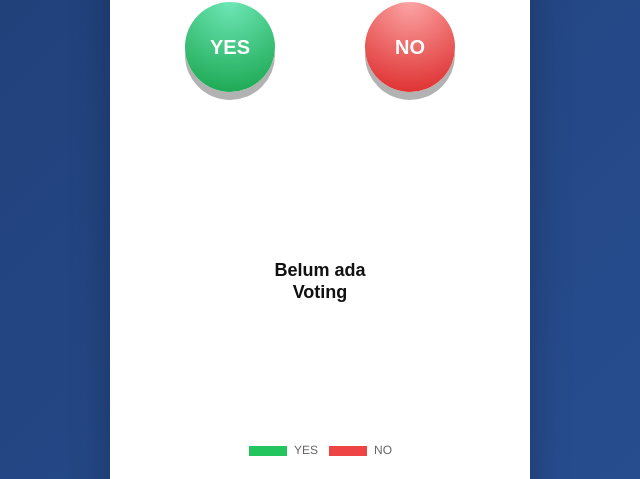
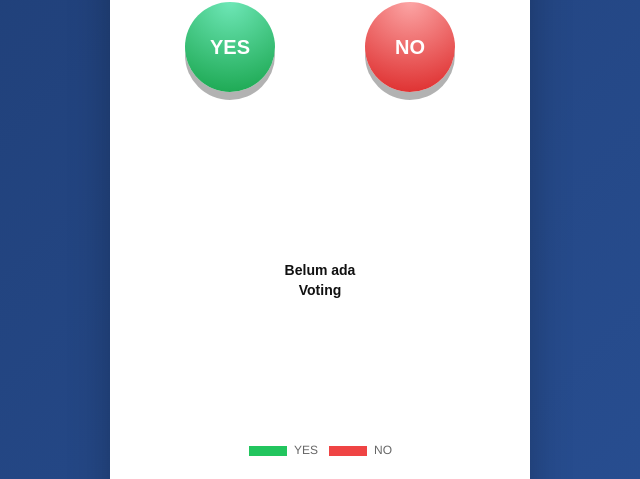
Before and after one commit to syaafia/voting-yes-no, a plain HTML site: page index.html in a window 1280 px wide. Shown: the part 181-660 px from the top of the page, 320-960 px from the left. Drawn offline with nearby package versions, Linux system fonts and the light colour scheme.

Commit message:
index.html

```diff
--- a/index.html
+++ b/index.html
@@ -100,21 +100,30 @@
       ctx.save();
 
       const total = yes + no;
-      let text = total === 0
-        ? 'Belum ada\nVoting'
-        : `${Math.round((yes/total)*100)}% YES\n${yes} / ${total}`;
+      let lines = [];
 
-      ctx.font = 'bold 18px Arial';
+      if (total === 0) {
+        lines = ['Belum ada', 'Voting'];
+      } else {
+        const yesPercent = Math.round((yes / total) * 100);
+        const noPercent = Math.round((no / total) * 100);
+
+        lines = [
+          `YES : ${yes} suara (${yesPercent}%)`,
+          `NO  : ${no} suara (${noPercent}%)`
+        ];
+      }
+
+      ctx.font = 'bold 14px Arial';
       ctx.fillStyle = '#111';
       ctx.textAlign = 'center';
       ctx.textBaseline = 'middle';
 
-      const lines = text.split('\n');
       lines.forEach((line, i) => {
         ctx.fillText(
           line,
           chartArea.left + chartArea.width / 2,
-          chartArea.top + chartArea.height / 2 + (i * 22)
+          chartArea.top + chartArea.height / 2 + (i * 20)
         );
       });
 
```
